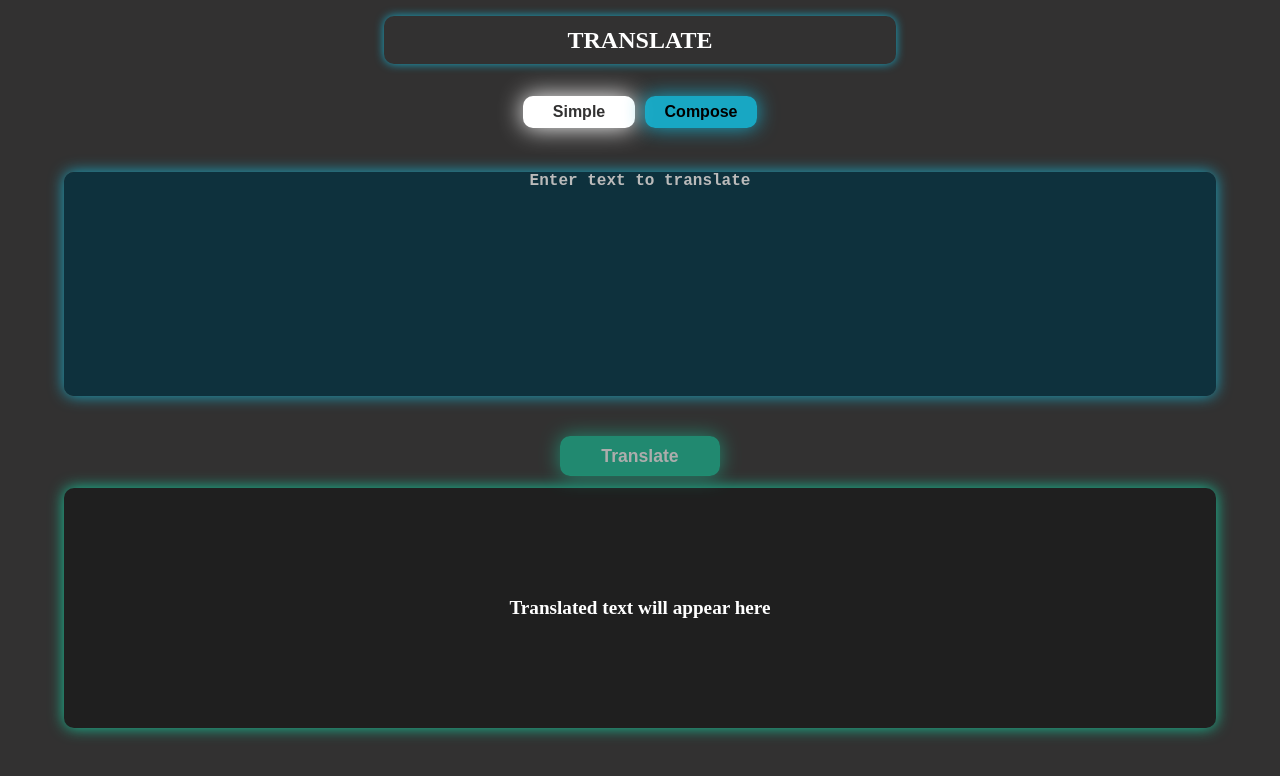
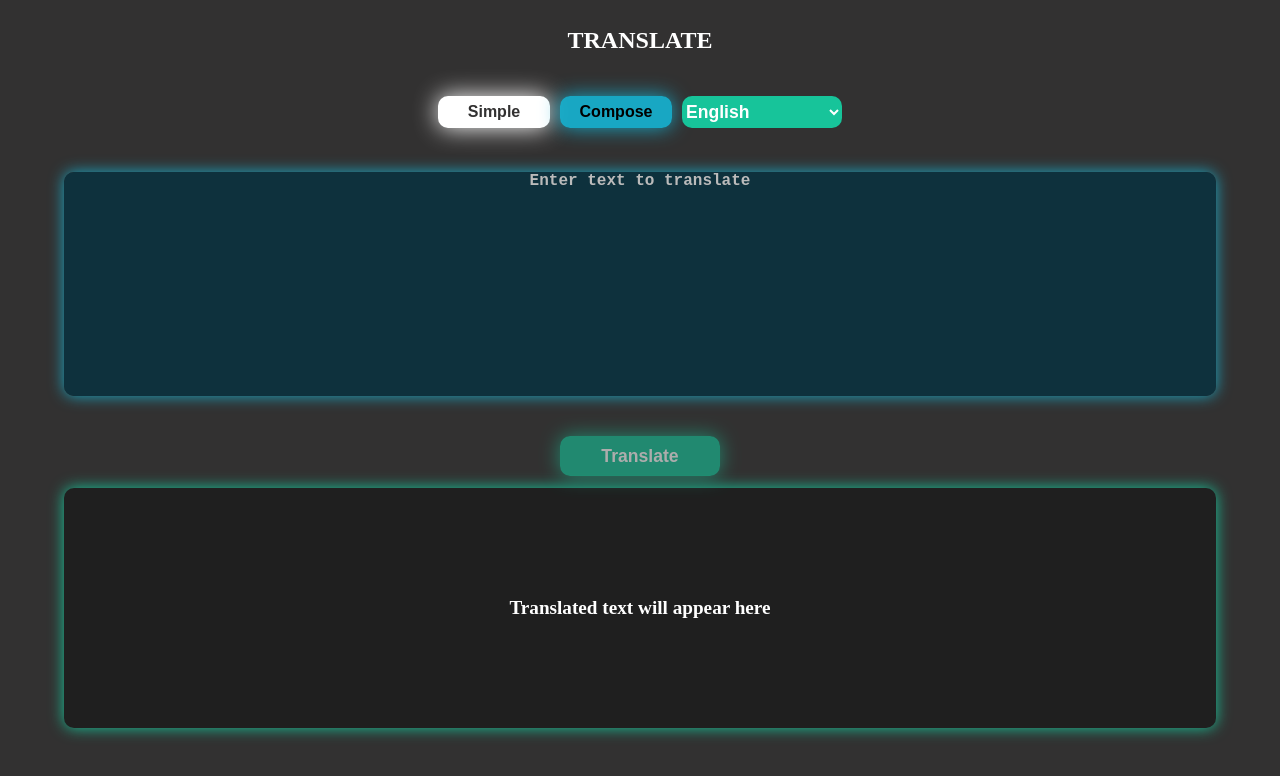
Before and after one commit to gabrielgrezzana/translater, a SvelteKit app: page / in a window 1280 px wide. Shown: the top 776 px of the page. Built offline with nearby package versions, Linux system fonts and the light colour scheme.

Commit message:
implement choise language es or en

```diff
--- a/src/routes/+page.svelte
+++ b/src/routes/+page.svelte
@@ -2,12 +2,14 @@
 
   import { invoke } from '@tauri-apps/api/core';
   import handleTranslate from './handle.translate';
+  import type { TranslateOptions } from './types';
 
 
   let choise = "simple";
   let inputText = "";
   let translatedText = "Translated text will appear here";
   let isLoading = false;
+  let language: TranslateOptions = {language: "en"};
 
   let isTauriAvailable = false;
 
@@ -50,6 +52,7 @@
       choise,
       isTauriAvailable,
       isLoading,
+      language: language.language,
       translatedText: ""
     });
   } catch (error) {
@@ -93,6 +96,10 @@ async function handleKeydown(event: KeyboardEvent) {
     >
       Compose
     </button>
+    <select class="language-select" bind:value={language.language}>
+      <option value="en">English</option>
+      <option value="es">Spanish</option>
+    </select>
   </div>
 
   <div class="container-input">
@@ -166,7 +173,6 @@ async function handleKeydown(event: KeyboardEvent) {
   color: #fff;
   font-size: 24px;
   margin: 0;
-  box-shadow: 0 0 10px 0 #15b6d6e2;
   width: 40%;
   border-radius: 10px;
   height: 3rem;
@@ -228,7 +234,6 @@ async function handleKeydown(event: KeyboardEvent) {
   border: 2px solid #fff;
   font-size: 1rem;
   font-weight: bold;
-  padding: 15px;
   color: #fff;
   border-color: #fff;
   box-shadow: 0 0 15px 0 #15b6d6e2;
@@ -237,6 +242,9 @@ async function handleKeydown(event: KeyboardEvent) {
   max-width: 90%;
   min-height: 100px;
   max-height: 250px;
+  text-align: center;
+  align-items: center;
+  justify-content: center;
 }
 
 .container-input textarea:disabled {
@@ -311,6 +319,16 @@ async function handleKeydown(event: KeyboardEvent) {
   animation: pulse 2s infinite;
 }
 
+.language-select {
+  width: 10rem;
+  height: 2rem;
+  border-radius: 10px;
+  background-color: #14d7a7e2;
+  font-size: 1.1rem;
+  font-weight: bold;
+  color: #fff;
+}
+
 @keyframes pulse {
   0%, 100% { opacity: 0.7; }
   50% { opacity: 1; }
--- a/src/routes/handle.translate.ts
+++ b/src/routes/handle.translate.ts
@@ -1,5 +1,6 @@
 import { invoke } from "@tauri-apps/api/core";
-import customPrompt from "../routes/script";
+import customPrompt from "./script_en";
+import customPromptSp from "./script_es";
 
 interface Props {
     inputText: string;
@@ -7,9 +8,10 @@ interface Props {
     isTauriAvailable: boolean;
     isLoading: boolean;
     translatedText: string;
+    language: 'es' | 'en';
 }
 
-async function handleTranslate({inputText, choise, isTauriAvailable, isLoading, translatedText}: Props): Promise<string> {
+async function handleTranslate({inputText, choise, isTauriAvailable, isLoading, language, translatedText}: Props): Promise<string> {
     if (!inputText.trim()) {
       alert("Please enter some text to translate");
       return "";
@@ -49,7 +51,7 @@ async function handleTranslate({inputText, choise, isTauriAvailable, isLoading,
 
         result = await invoke("translate_with_custom_prompt", {
           text: inputText,
-          customScript: customPrompt
+          customScript: language === "es" ? customPromptSp : customPrompt
         });
 
 
--- /dev/null
+++ b/src/routes/script_es.ts
@@ -0,0 +1,11 @@
+const custom_prompt_sp = `
+Translate the following Portuguese text to Spanish.
+Provide only the translation - no explanations, no additional comments,
+just the direct translation. Requirements: Professional-level quality,
+natural native-sounding Spanish, proper sentence structure and flow,
+use idiomatic expressions when appropriate, maintain the original
+meaning and tone. Simply paste your Portuguese text and receive
+the Spanish translation.
+`
+
+export default custom_prompt_sp;
--- /dev/null
+++ b/src/routes/types.ts
@@ -0,0 +1,3 @@
+export interface TranslateOptions {
+  language: 'es' | 'en';
+}
```
Also changed, not shown: src/routes/script_en.ts (renamed from src/routes/script.ts).
